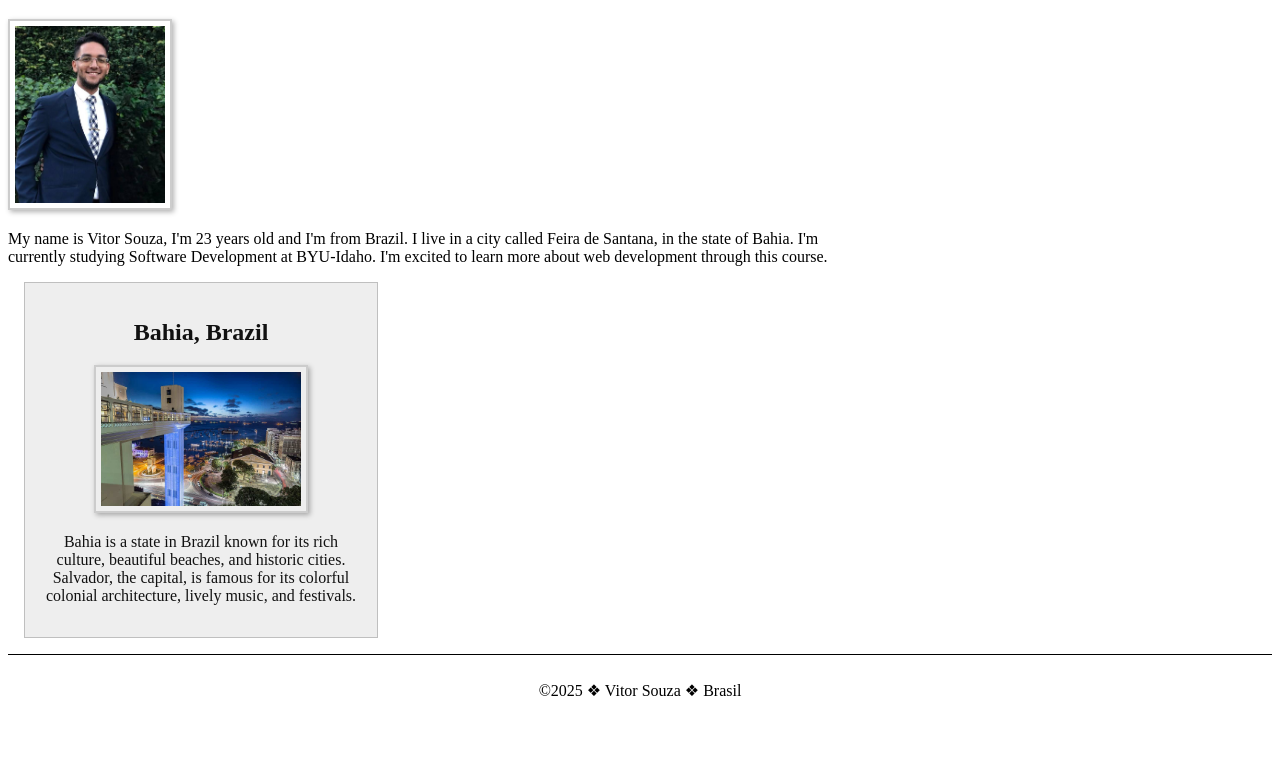
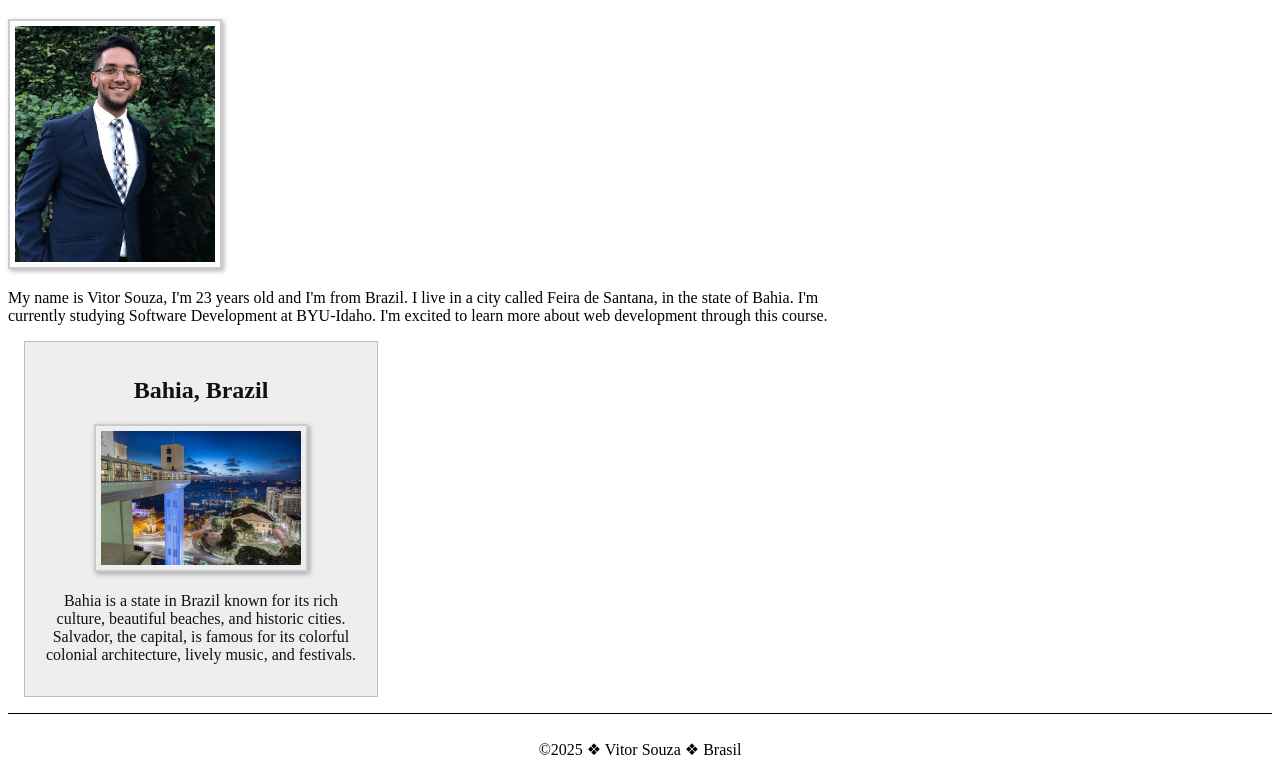
Before and after one commit to Vitor-b-souza/wdd130, a plain HTML site: page index.html in a window 1280 px wide. Shown: the part 145-920 px from the top of the page. Before the commit the page ends 861 px from the top, so only its background shows below. Drawn offline with Linux system fonts and the light colour scheme.

Commit message:
fix bugs

```diff
--- a/styles/styles.css
+++ b/styles/styles.css
@@ -8,6 +8,7 @@ nav {
 }
 
 nav a {
+    background-color: steelblue;
     color: white;
     padding: 5px 10px;
     display: block;
@@ -35,7 +36,7 @@ aside img {
 }
 
 main img {
-    width: 150px;
+    width: 200px;
     height: auto;
 }
 
```
